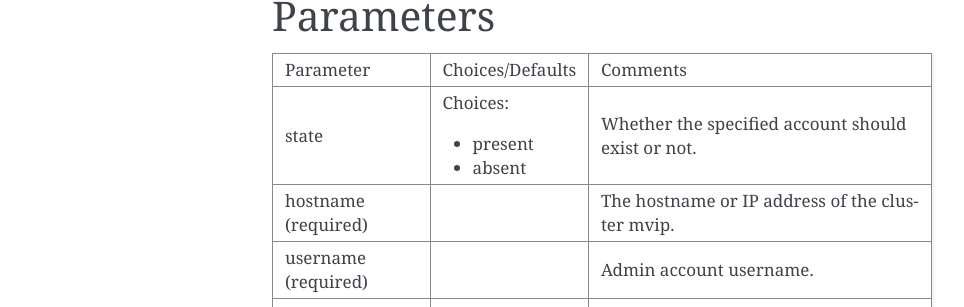
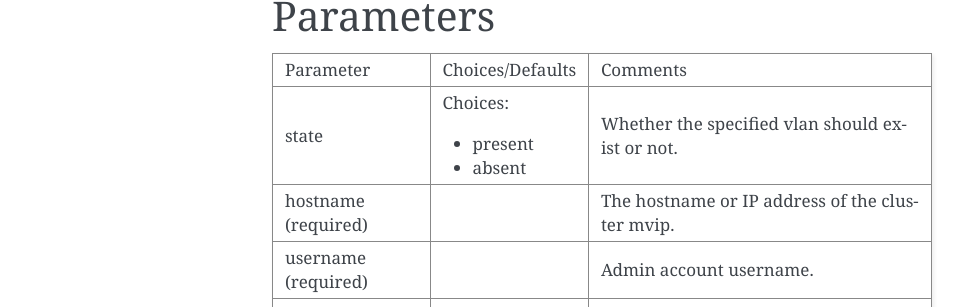
Before and after one commit to schmots1/netapp_ansible, a Sphinx documentation site: the page built from docs/element/na_elementsw_vlan.rst, in a window 1280 px wide. Shown: the part 522-829 px from the top of the page, without its empty margins (148-1112 px from the left). Built offline with Sphinx 7.4.7, drawn with Linux system fonts in a browser that asks for light colours; pages that are not in the unit, such as notebooks, are missing from menus.

Commit message:
Error corrections

```diff
--- a/docs/element/na_elementsw_snapshot.rst
+++ b/docs/element/na_elementsw_snapshot.rst
@@ -21,7 +21,7 @@ The below requirements are needed on the host that executes this module.
 Parameters
 ==========
 
-+----------------------+---------------------+------------------------------------------+
++---------------------------+---------------------+------------------------------------------+
 |        Parameter          |   Choices/Defaults  |                 Comments                 |
 +---------------------------+---------------------+------------------------------------------+
 | state                     | Choices:            | Whether the specified snapshot should    |
--- a/docs/element/na_elementsw_snapshot_schedule.rst
+++ b/docs/element/na_elementsw_snapshot_schedule.rst
@@ -24,7 +24,7 @@ Parameters
 +-------------------------+-------------------------+------------------------------------------+
 |       Parameter         |     Choices/Defaults    |                 Comments                 |
 +-------------------------+-------------------------+------------------------------------------+
-| state                   | Choices:                | Whether the specified account should     |
+| state                   | Choices:                | Whether the specified schedule should    |
 |                         |                         | exist or not.                            |
 |                         | * present               |                                          |
 |                         | * absent                |                                          |
--- a/docs/element/na_elementsw_vlan.rst
+++ b/docs/element/na_elementsw_vlan.rst
@@ -24,8 +24,8 @@ Parameters
 +----------------------+---------------------+------------------------------------------+
 |     Parameter        |   Choices/Defaults  |                 Comments                 |
 +----------------------+---------------------+------------------------------------------+
-| state                | Choices:            | Whether the specified account should     |
-|                      |                     | exist or not.                            |
+| state                | Choices:            | Whether the specified vlan should exist  |
+|                      |                     | or not.                                  |
 |                      | * present           |                                          |
 |                      | * absent            |                                          |
 +----------------------+---------------------+------------------------------------------+
```
